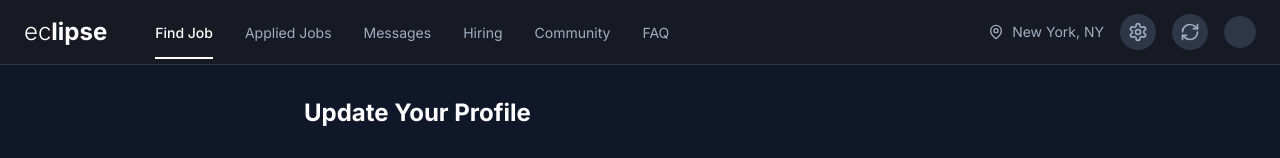
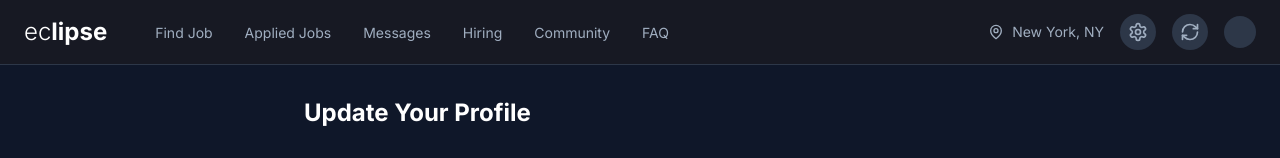
Before and after one commit to hacanand/eclipse_intern_task, a Next.js app: page /profile in a window 1280 px wide. Shown: the top 158 px of the page. Built offline with nearby package versions, Linux system fonts and the light colour scheme.

Commit message:
Add NotFound component; implement 404 error page with navigation and styling enhancements, and refactor Header component for dynamic route highlighting

```diff
--- /dev/null
+++ b/app/not-found.tsx
@@ -0,0 +1,23 @@
+"use client"; // ✅ Ensures it's a client component
+
+import Link from "next/link";
+import Image from "next/image";
+
+export default function NotFound() {
+  return (
+    <div className="flex min-h-screen rounded flex-col items-center justify-center bg-gradient-to-br from-gray-800 to-gray-900 text-white px-6">
+      <h1 className="text-6xl font-extrabold text-blue-400">404</h1>
+      <p className="mt-2 text-lg text-gray-300">
+        Oops! The page you’re looking for doesn’t exist.
+      </p>
+
+      {/* Home Button */}
+      <Link
+        href="/"
+        className="mt-6 inline-block rounded-full bg-blue-500  px-6 py-3 text-lg font-medium text-white shadow-md transition-all hover:bg-blue-600 hover:shadow-lg"
+      >
+        Go Home
+      </Link>
+    </div>
+  );
+}
--- a/components/header.tsx
+++ b/components/header.tsx
@@ -1,18 +1,23 @@
+"use client"; // ✅ Ensure it's a client component
+
 import Link from "next/link";
+import { usePathname } from "next/navigation";
 import { Settings, RefreshCw, MapPin } from "lucide-react";
 
 const navigation = [
-  { name: "Find Job", href: "/", current: true },
-  { name: "Applied Jobs", href: "/applied-jobs", current: false },
-  { name: "Messages", href: "/messages", current: false },
-  { name: "Hiring", href: "/hiring", current: false },
-  { name: "Community", href: "/community", current: false },
-  { name: "FAQ", href: "/faq", current: false },
+  { name: "Find Job", href: "/" },
+  { name: "Applied Jobs", href: "/applied-jobs" },
+  { name: "Messages", href: "/messages" },
+  { name: "Hiring", href: "/hiring" },
+  { name: "Community", href: "/community" },
+  { name: "FAQ", href: "/faq" },
 ];
 
 export function Header() {
+  const pathname = usePathname(); // ✅ Get the current route
+
   return (
-    <header className="border-b  border-[#2D3748] bg-[#171923]">
+    <header className="border-b border-[#2D3748] bg-[#171923]">
       <div className="mx-auto flex h-16 items-center justify-between px-6">
         <div className="flex items-center gap-12">
           <Link href="/" className="flex items-center">
@@ -29,7 +34,7 @@ export function Header() {
                   <Link
                     href={item.href}
                     className={`text-sm ${
-                      item.current
+                      pathname === item.href
                         ? "border-b-2 border-white pb-4 font-medium text-white"
                         : "text-[#a0aec0] hover:text-white"
                     }`}
--- a/next.config.ts
+++ b/next.config.ts
@@ -16,6 +16,7 @@ const nextConfig: NextConfig = {
         protocol: "https",
         hostname: "www.spotify.com",
       },
+
     ],
   },
 };
```
